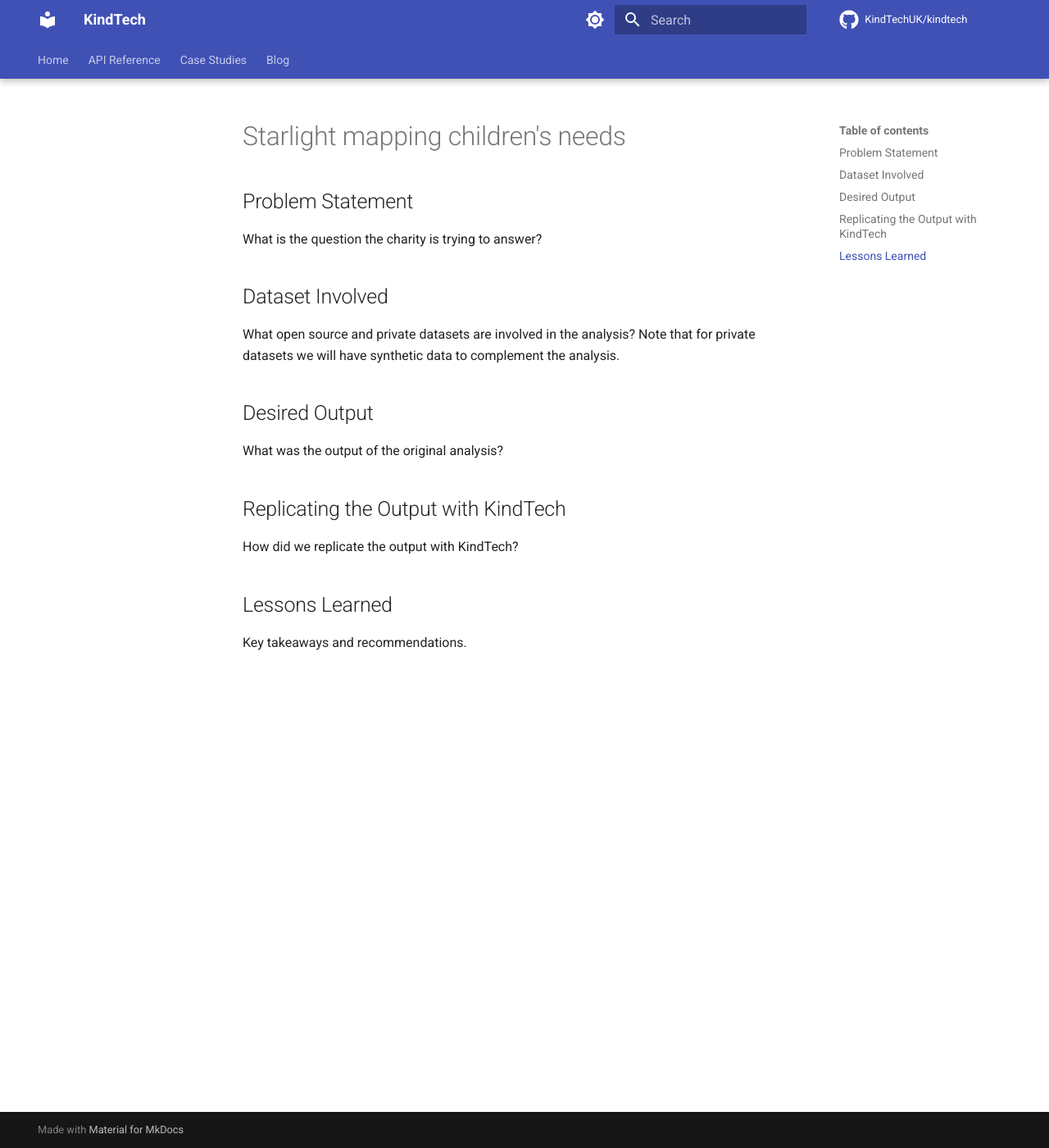
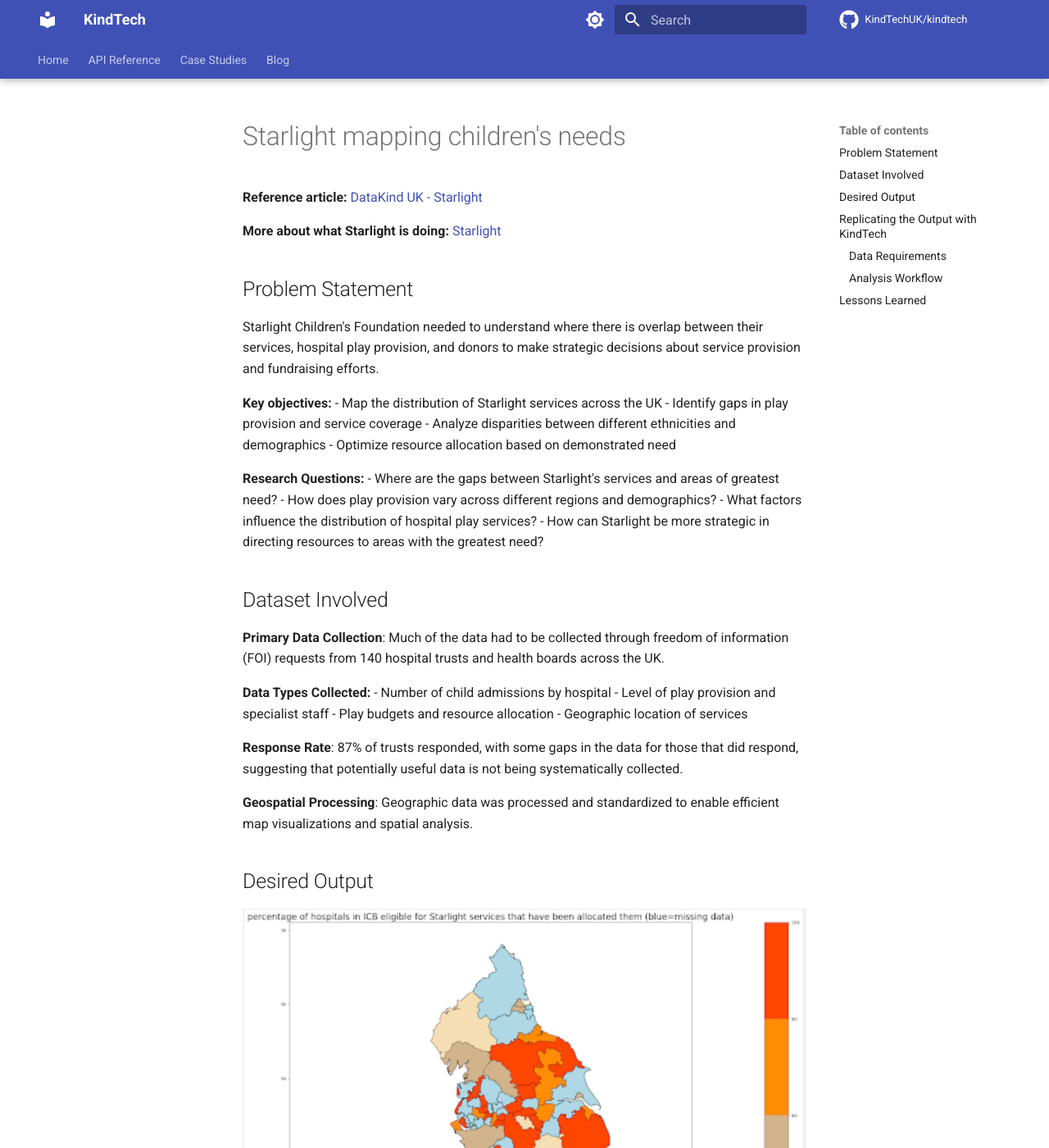
Before and after one commit to KindTechUK/kindtech, an MkDocs documentation site: the page built from docs/case-studies/starlight-children-mapping.md, in a window 1280 px wide and 1400 px high. Shown: the whole window at 82% size. Built offline with MkDocs 1.6.1 and Material for MkDocs 9.7.7, drawn with Linux system fonts in a browser that asks for light colours; comment, search, counter and statistics services are not loaded; some of the changed text lies outside the part shown.

Commit message:
add starlight case

```diff
--- a/docs/case-studies/starlight-children-mapping.md
+++ b/docs/case-studies/starlight-children-mapping.md
@@ -1,20 +1,69 @@
 # Starlight mapping children's needs
+
+**Reference article:** [DataKind UK - Starlight](https://www.datakind.org.uk/stories-news/starlight)
+
+**More about what Starlight is doing:** [Starlight](https://www.starlight.org.uk/)
 
 ## Problem Statement
 
-What is the question the charity is trying to answer?
+Starlight Children's Foundation needed to understand where there is overlap between their services, hospital play provision, and donors to make strategic decisions about service provision and fundraising efforts.
+
+**Key objectives:**
+- Map the distribution of Starlight services across the UK
+- Identify gaps in play provision and service coverage
+- Analyze disparities between different ethnicities and demographics
+- Optimize resource allocation based on demonstrated need
+
+**Research Questions:**
+- Where are the gaps between Starlight's services and areas of greatest need?
+- How does play provision vary across different regions and demographics?
+- What factors influence the distribution of hospital play services?
+- How can Starlight be more strategic in directing resources to areas with the greatest need?
 
 ## Dataset Involved
 
-What open source and private datasets are involved in the analysis? Note that for private datasets we will have synthetic data to complement the analysis.
+**Primary Data Collection**: Much of the data had to be collected through freedom of information (FOI) requests from 140 hospital trusts and health boards across the UK.
+
+**Data Types Collected:**
+- Number of child admissions by hospital
+- Level of play provision and specialist staff
+- Play budgets and resource allocation
+- Geographic location of services
+
+**Response Rate**: 87% of trusts responded, with some gaps in the data for those that did respond, suggesting that potentially useful data is not being systematically collected.
+
+**Geospatial Processing**: Geographic data was processed and standardized to enable efficient map visualizations and spatial analysis.
 
 ## Desired Output
 
-What was the output of the original analysis?
+![Starlight map](../images/case-studies/starlight-signed-up-centres.jpg)
+*Figure 1: Starlight heat map showing distribution of signed-up centres across the UK*
+
+**Key Findings:**
+
+- **Even Resource Distribution**: Starlight's resources were spread evenly over deprived and less deprived areas, indicating potential for more targeted allocation
+- **Service Gaps Identified**: Some regions had more eligible trusts than were receiving play provisions
+- **Admission vs. Service Mismatch**: Other regions had significantly more hospital admissions than boxes distributed
+- **Strategic Opportunity**: Clear evidence that Starlight could be more strategic about directing help to places with the greatest need
 
 ## Replicating the Output with KindTech
 
-How did we replicate the output with KindTech?
+### Data Requirements
+
+**Synthetic Data Generation**: Create realistic datasets representing:
+- Play provision levels across clinical commissioning groups (CCGs)
+- Hospital admission rates for children
+- Geographic distribution of Starlight services
+- Demographic and deprivation indicators
+
+**Geographic Boundaries**: Clinical commissioning group (CCG) boundaries for spatial analysis and mapping
+
+### Analysis Workflow
+
+1. **Data Generation**: Create synthetic play provision data across clinical regions
+2. **Geographic Mapping**: Map data to relevant CCG boundaries for visualization
+3. **Gap Analysis**: Identify areas with high need but low service provision
+4. **Visualization**: Create heat maps showing service distribution and need indicators
 
 ## Lessons Learned
 
```
Also changed, not shown: docs/images/case-studies/starlight-signed-up-centres.jpg (added).
